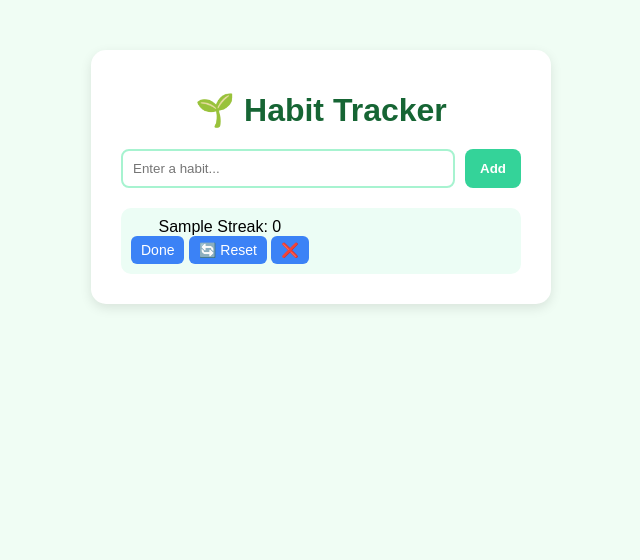
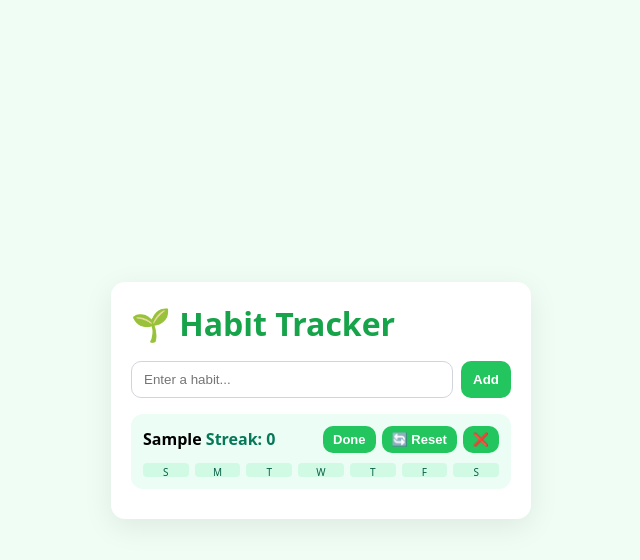
Before and after one commit to Adarsheey/HabbitTracker, a plain HTML site: page index.html in a window 1280 px wide. Both pictures are taken after typing "Sample" into the empty fields and a click on the button "Add". Shown: the whole page, without its empty margins (319-959 px from the left). Drawn offline with Linux system fonts and the light colour scheme.

Commit message:
Update style.css

```diff
--- a/style.css
+++ b/style.css
@@ -1,96 +1,99 @@
-/* General Page Styling */
+/* Basic layout */
+* { box-sizing: border-box; }
 body {
-  font-family: Arial, sans-serif;
-  background: #f0fdf4; /* light green background */
-  margin: 0;
-  padding: 0;
+  font-family: system-ui, -apple-system, Segoe UI, Roboto, Arial, sans-serif;
+  background: #f0fdf4;
   display: flex;
   justify-content: center;
-  align-items: flex-start;
+  align-items: center;
   min-height: 100vh;
-}
-
-/* App Container */
-.container {
-  background: #ffffff;
-  margin-top: 50px;
-  padding: 20px 30px;
-  border-radius: 15px;
-  box-shadow: 0 4px 12px rgba(0,0,0,0.1);
-  width: 90%;
-  max-width: 400px;
-  text-align: center;
-}
-
-/* Title */
-h1 {
-  margin-bottom: 20px;
-  color: #166534; /* dark green */
-}
-
-/* Add Habit Section */
-.add-habit {
-  display: flex;
-  gap: 10px;
-  margin-bottom: 20px;
-}
-
-#habitInput {
-  flex: 1;
-  padding: 10px;
-  border: 2px solid #a7f3d0;
-  border-radius: 8px;
-  outline: none;
-}
-
-#habitInput:focus {
-  border-color: #34d399; /* green on focus */
-}
-
-#addHabitBtn {
-  background: #34d399;
-  border: none;
-  padding: 10px 15px;
-  border-radius: 8px;
-  cursor: pointer;
-  font-weight: bold;
-  color: white;
-  transition: background 0.2s;
-}
-
-#addHabitBtn:hover {
-  background: #059669; /* darker green on hover */
-}
-
-/* Habit List */
-#habitList {
-  list-style: none;
-  padding: 0;
   margin: 0;
 }
 
-#habitList li {
+.container {
+  background: #fff;
+  width: 420px;
+  max-width: 92vw;
+  padding: 20px;
+  border-radius: 14px;
+  box-shadow: 0 8px 30px rgba(0,0,0,.08);
+}
+
+h1 { color: #16a34a; margin: 0 0 16px; }
+
+/* Add habit row */
+.add-habit {
+  display: flex;
+  gap: 8px;
+  margin-bottom: 16px;
+}
+#habitInput {
+  flex: 1;
+  padding: 10px 12px;
+  border: 1px solid #d1d5db;
+  border-radius: 10px;
+  outline: none;
+}
+#habitInput:focus { border-color: #16a34a; }
+
+button {
+  padding: 10px 12px;
+  background: #22c55e;
+  color: #fff;
+  border: 0;
+  border-radius: 10px;
+  cursor: pointer;
+  font-weight: 600;
+}
+button:hover { background: #16a34a; }
+
+/* Habit list */
+ul { list-style: none; padding: 0; margin: 0; }
+li {
   background: #ecfdf5;
-  padding: 10px;
-  margin-bottom: 10px;
-  border-radius: 10px;
+  border-radius: 12px;
+  padding: 12px;
+  margin: 10px 0;
+}
+
+.habit-top {
   display: flex;
   justify-content: space-between;
   align-items: center;
+  gap: 8px;
 }
 
-/* Done Button */
-#habitList button {
-  background: #3b82f6;
-  border: none;
+.habit-name { font-weight: 600; }
+.streak { font-weight: 700; color: #047857; }
+
+.controls {
+  display: flex;
+  gap: 6px;
+  flex-wrap: wrap;
+}
+.controls button {
   padding: 6px 10px;
-  border-radius: 6px;
-  cursor: pointer;
-  font-size: 14px;
-  color: white;
-  transition: background 0.2s;
+  font-size: 13px;
 }
 
-#habitList button:hover {
-  background: #1d4ed8; /* darker blue on hover */
+/* Weekly progress bar */
+.progress-bar {
+  display: grid;
+  grid-template-columns: repeat(7, 1fr);
+  gap: 6px;
+  margin-top: 10px;
 }
+.day {
+  height: 14px;
+  background: #d1fae5;
+  border-radius: 4px;
+}
+.day.done { background: #22c55e; }
+.day::after {
+  content: attr(data-label);
+  display: block;
+  font-size: 10px;
+  text-align: center;
+  color: #065f46;
+  margin-top: 2px;
+}
```
